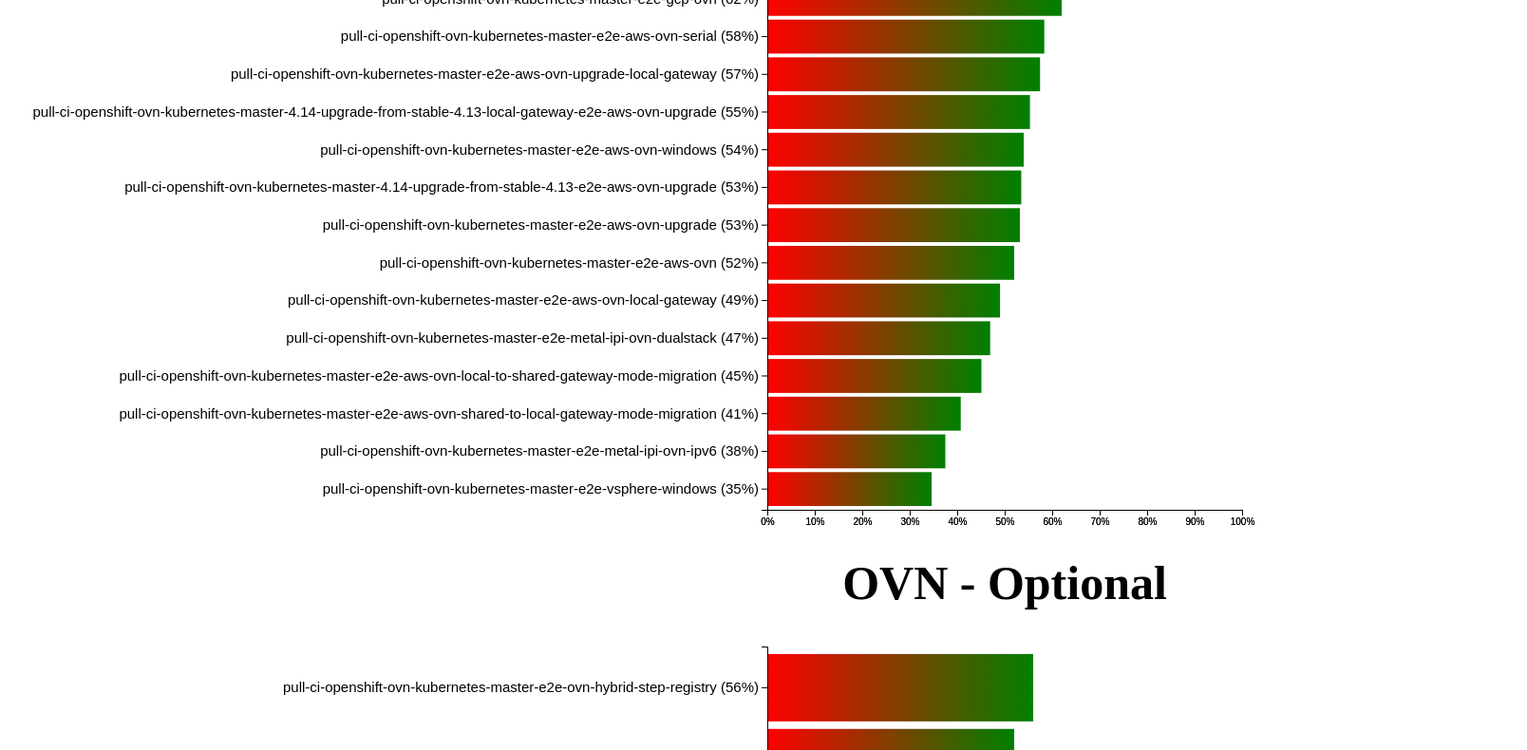
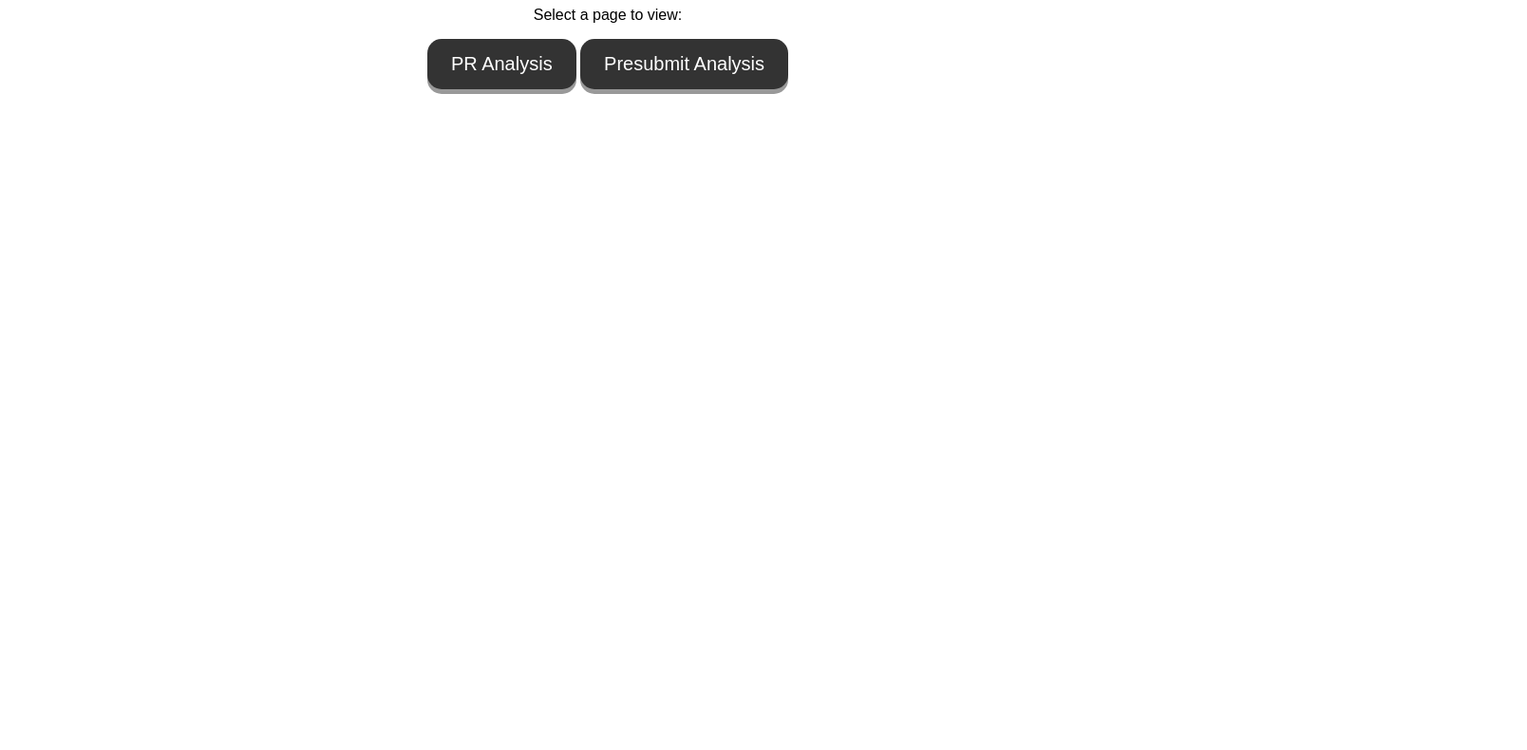
Before and after one commit to jluhrsen/PRStats, a plain HTML site: page index.html in a window 1280 px wide. Shown: the part 131-921 px from the top of the page at 95% size, 1608 px wide, since content can reach past the window. After the commit the page ends 800 px from the top, so only its background shows below. Drawn offline with nearby package versions, Linux system fonts and the light colour scheme.

Commit message:
Make index.html a proper landing page
will have easy links to the two main analysis pages

Signed-off-by: Jamo Luhrsen <jluhrsen@gmail.com>

```diff
--- a/index.html
+++ b/index.html
@@ -1,157 +1,43 @@
 <!DOCTYPE html>
-<html>
+<html lang="en">
 <head>
-    <title>Vertical Bar Chart with D3.js</title>
-    <script src="https://d3js.org/d3.v6.min.js"></script>
+    <meta charset="UTF-8">
+    <meta name="viewport" content="width=device-width, initial-scale=1.0">
+    <title>Your Project Name</title>
     <style>
-        .bar-label {
-            font-size: 14px;
-            text-anchor: middle;
+        body {
+            font-family: Arial, sans-serif;
+            text-align: center;
+            padding: 50px;
         }
-        .tooltip {
-            position: absolute;
-            background-color: white;
-            padding: 5px;
-            border: 1px solid black;
-            border-radius: 5px;
-            pointer-events: none;  // to prevent the tooltip itself from triggering mouse events
+        .btn {
+            display: inline-block;
+            padding: 15px 25px;
+            font-size: 20px;
+            cursor: pointer;
+            text-align: center;
+            text-decoration: none;
+            outline: none;
+            color: #fff;
+            background-color: #333;
+            border: none;
+            border-radius: 15px;
+            box-shadow: 0 5px #999;
         }
-        .file-label {
-            font-size: 20px;
-            font-weight: bold;
-            margin-top: 20px;
-            margin-bottom: 10px;
+        .btn:hover {
+            background-color: #555;
+        }
+        .btn:active {
+            background-color: #555;
+            box-shadow: 0 3px #666;
+            transform: translateY(2px);
         }
     </style>
 </head>
 <body>
-<script>
-    window.onload = function() {
-        var jsonFiles = ["./data/presubmit_jobs_ovn.json", "./data/presubmit_jobs_cno.json"];
-
-        var dataPromises = jsonFiles.map(file => d3.json(file));
-        Promise.all(dataPromises).then(allData => {
-            // Find the maximum number of data points across all datasets
-            var maxDataPoints = Math.max(...allData.map(data => Math.max(data.filter(job => job.AlwaysRun && !job.Optional).length, data.filter(job => job.Optional).length)));
-
-            // Iterate over the data to create the charts
-            allData.forEach((data, index) => {
-                var requiredJobs = data.filter(job => job.AlwaysRun && !job.Optional);
-                var optionalJobs = data.filter(job => job.Optional);
-                var projectName = jsonFiles[index].match(/presubmit_jobs_(\w+)\.json/)[1].toUpperCase();
-
-                // Pad the datasets with empty data points
-                while (requiredJobs.length < maxDataPoints) {
-                    requiredJobs.push({Name: "", PassRate: 0, AlwaysRun: true, Optional: false});
-                }
-                while (optionalJobs.length < maxDataPoints) {
-                    optionalJobs.push({Name: "", PassRate: 0, AlwaysRun: false, Optional: true});
-                }
-
-                requiredJobs.sort((a, b) => b.PassRate - a.PassRate);
-                optionalJobs.sort((a, b) => b.PassRate - a.PassRate);
-
-                var chartId1 = "myChart" + (index * 2 + 1);
-                var chartId2 = "myChart" + (index * 2 + 2);
-                var tooltipId1 = "tooltip" + (index * 2 + 1);
-                var tooltipId2 = "tooltip" + (index * 2 + 2);
-                var labelId = "label" + index;
-
-                var svg1 = d3.select("body").append("svg").attr("id", chartId1);
-                var svg2 = d3.select("body").append("svg").attr("id", chartId2);
-
-                var tooltip1 = d3.select("body").append("div").attr("id", tooltipId1).attr("class", "tooltip").style("opacity", 0);
-                var tooltip2 = d3.select("body").append("div").attr("id", tooltipId2).attr("class", "tooltip").style("opacity", 0);
-
-                // Create the charts
-                createChart(requiredJobs, chartId1, tooltipId1, 500, maxDataPoints, projectName + " - Required");
-                createChart(optionalJobs, chartId2, tooltipId2, 500, maxDataPoints, projectName + " - Optional");
-            });
-        });
-    }
-
-    function createChart(jobs, chartId, tooltipId, chartHeight, maxDataPoints, title) {
-        var margin = {top: 100, right: 300, bottom: 40, left: 800},
-            barHeight = 20,
-            barSpace = 15,
-            height = maxDataPoints * (barHeight + barSpace),
-            width = chartHeight;
-
-        var y = d3.scaleBand()
-            .range([0, height])
-            .padding(0.1)
-            .domain(jobs.filter(job => job.Name !== "" && job.PassRate !== 0).map(job => job.Name));
-
-        var x = d3.scaleLinear()
-            .range([0, width])
-            .domain([0, 1]); // The domain is [0, 1] since the pass rates are percentages
-
-        var barData = jobs.map(job => ({
-            jobName: job.Name,
-            passRate: job.PassRate
-        }));
-
-        var svg = d3.select("#" + chartId)
-            .attr("width", width + margin.left + margin.right)
-            .attr("height", height + margin.top + margin.bottom)
-            .append("g")
-            .attr("transform", "translate(" + margin.left + "," + margin.top + ")");
-
-
-        // Define gradient
-        var defs = svg.append("defs");
-        var gradient = defs.append("linearGradient")
-            .attr("id", "svgGradient" + chartId) // Making the gradient ID unique for each chart
-            .attr("x1", "0%")
-            .attr("x2", "100%") // Gradient direction changed to horizontal
-            .attr("y1", "0%")
-            .attr("y2", "0%");
-
-        gradient.append("stop")
-            .attr('class', 'start')
-            .attr("offset", "0%")
-            .attr("stop-color", "red")
-            .attr("stop-opacity", 1);
-
-        gradient.append("stop")
-            .attr('class', 'end')
-            .attr("offset", "100%")
-            .attr("stop-color", "green")
-            .attr("stop-opacity", 1);
-
-        svg.selectAll(".bar")
-            .data(barData.filter(d => d.jobName !== "" && d.passRate !== 0))
-            .enter().append("rect")
-            .attr("class", "bar")
-            .attr("y", function(d) { return y(d.jobName); })
-            .attr("height", y.bandwidth())
-            .attr("x", 0)
-            .attr("width", function(d) { return x(d.passRate); })
-            .style("fill", "url(#svgGradient" + chartId + ")");
-
-        var xAxis = d3.axisBottom(x).tickFormat(d3.format(".0%"));
-        svg.append("g").attr("transform", "translate(0," + height + ")").call(xAxis);
-        var yAxis = d3.axisLeft(y)
-            .tickFormat(function(d, i) {
-                return barData[i].jobName + " (" + (barData[i].passRate * 100).toFixed(0) + '%)';
-            });
-
-        svg.append("g")
-            .call(yAxis)
-            .selectAll("text")
-            .style("font-size", "15px");
-        svg.append("text")
-            .attr("x", (width / 2))
-            .attr("y", -(margin.top / 2))
-            .attr("text-anchor", "middle")
-            .style("font-size", "50px")
-            .style("font-weight", "bold")
-            .text(title);
-
-        var xAxis = d3.axisBottom(x).tickFormat(d3.format(".0%"));
-        svg.append("g").attr("transform", "translate(0," + height + ")").call(xAxis);
-
-    }
-</script>
+<h1>PR and PreSubmit Analysis</h1>
+<p>Select a page to view:</p>
+<a href="PRAnalysis.html" class="btn">PR Analysis</a>
+<a href="PreSubmitAnalysisD3.html" class="btn">Presubmit Analysis</a>
 </body>
 </html>
```
